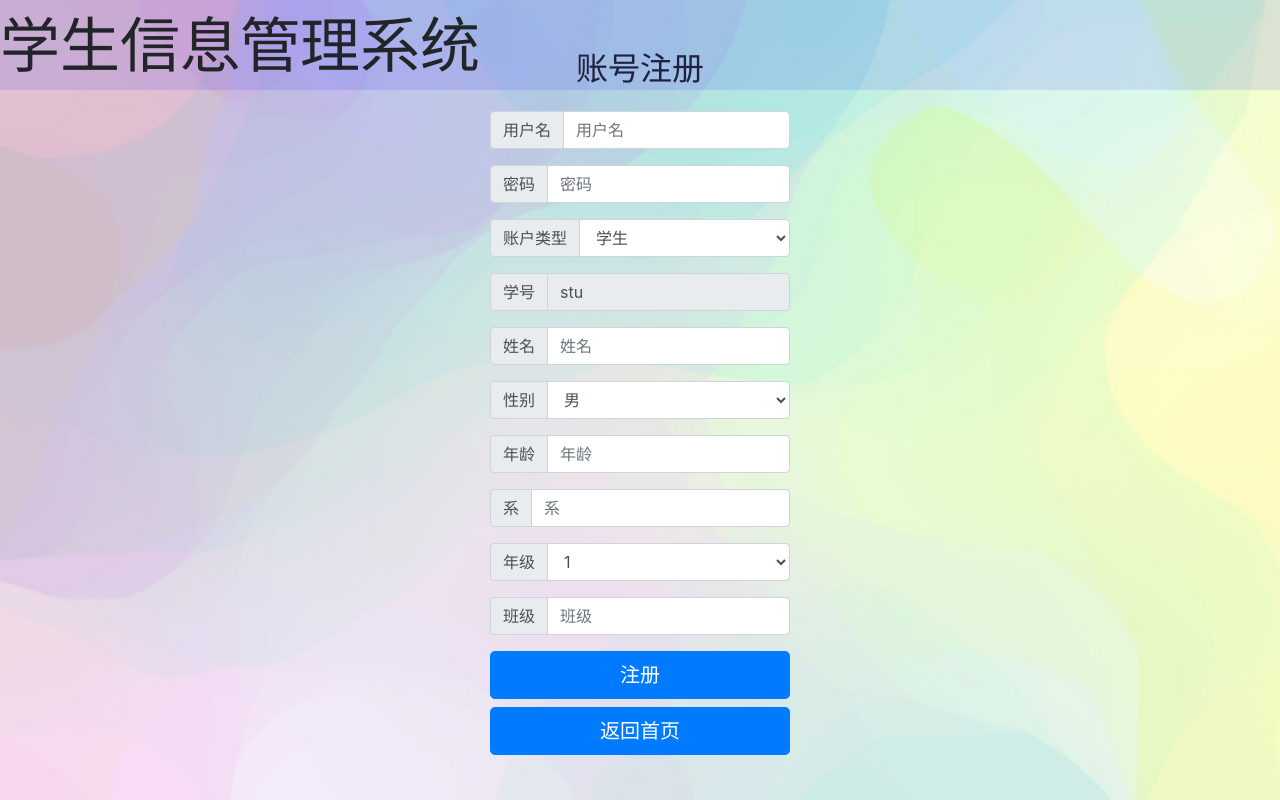
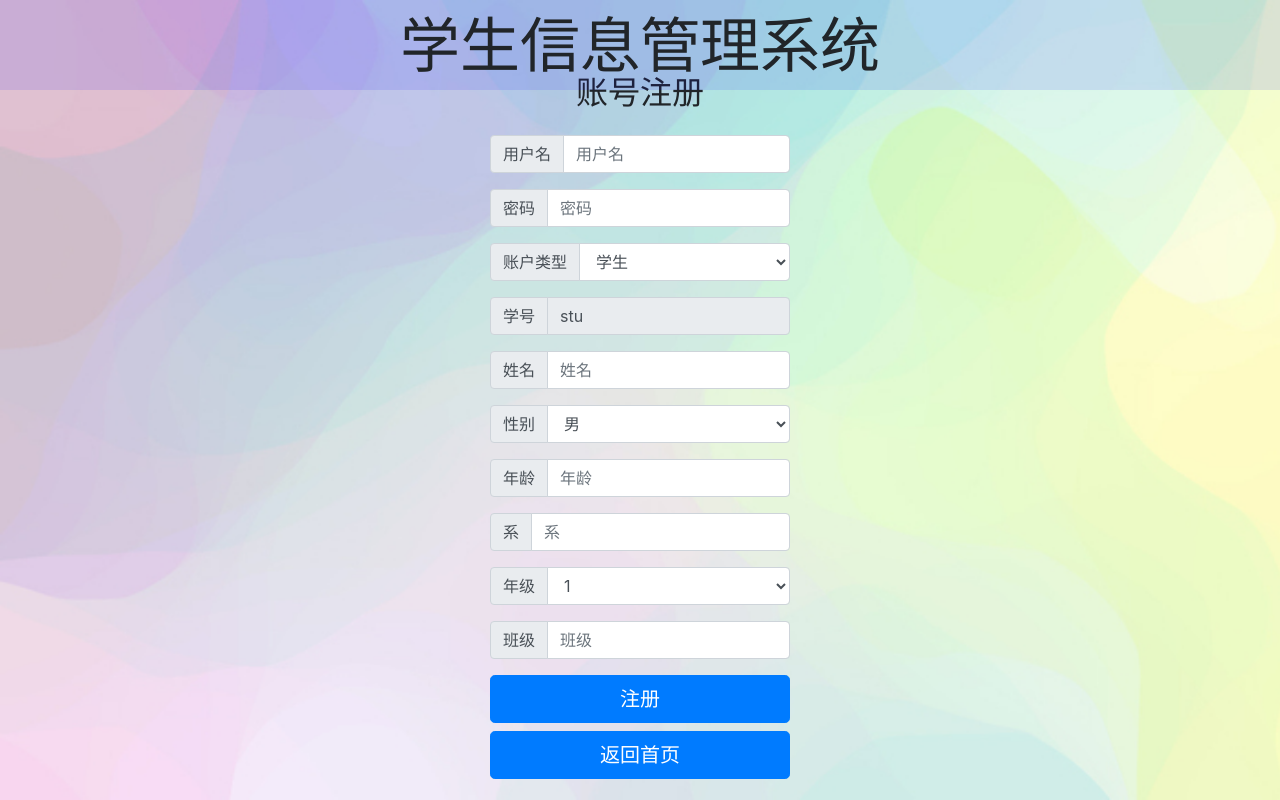
Before and after one commit to MiaoXia0/DataBase, a Python web app: template templates/register.html in a window 1280 px wide. Run offline with Jinja, Linux system fonts and the light colour scheme; the template is opened without the code that fills it, so the values that code supplies are empty.

Commit message:
优化注册页面

```diff
--- a/templates/register.html
+++ b/templates/register.html
@@ -25,13 +25,14 @@
     });
     </script>
 </head>
-<body>
+<body style="text-align:center;">
 <div style="position:fixed; top:0px; width:100%; font-size:60px; background-color:rgba(0, 0, 255, 0.1);">
     学生信息管理系统
 </div>
 <div class="container">
     <div class="row justify-content-center" style="height:700px">
         <div class="align-self-center" style="text-align:center;">
+            <br />
             <b><h2>账号注册</h2></b>
             <form action="/register" method="post">
                 <div class="input-group mb-3">
```
